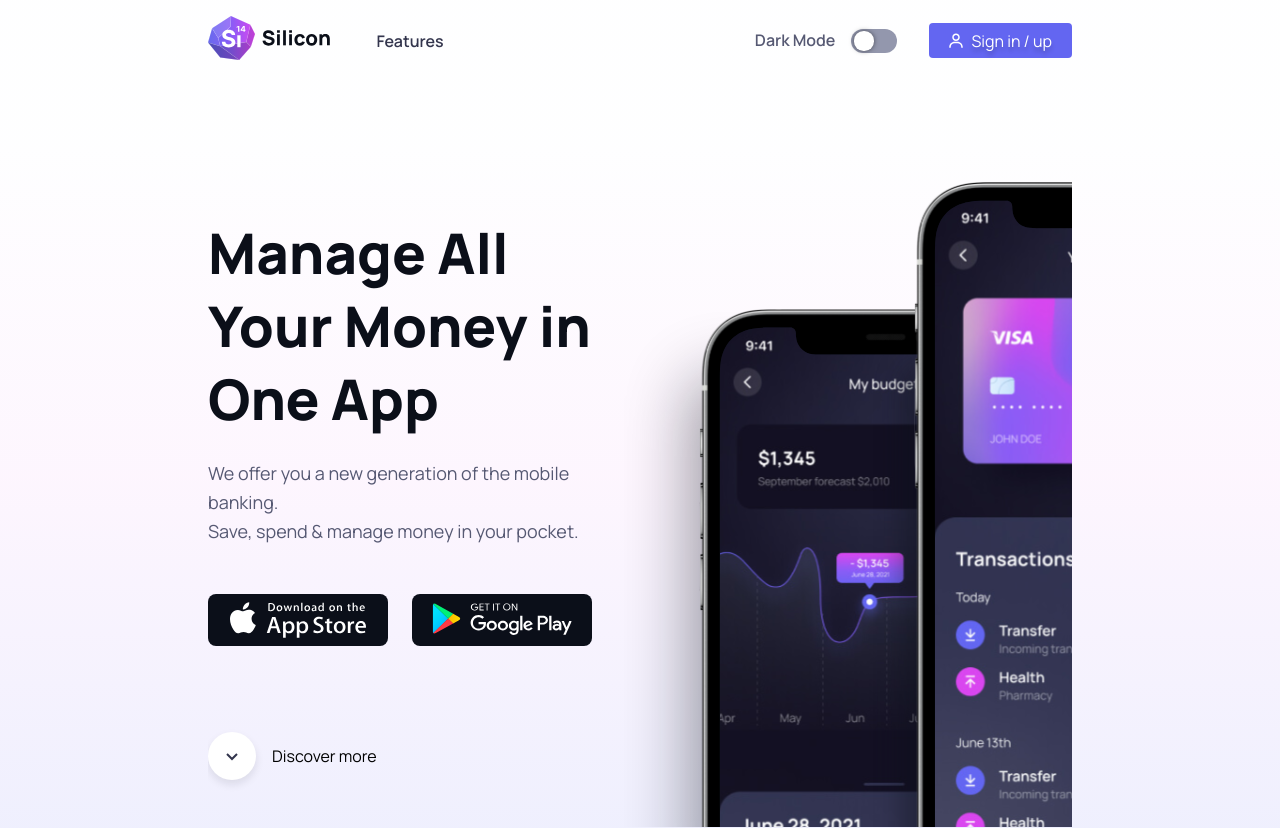
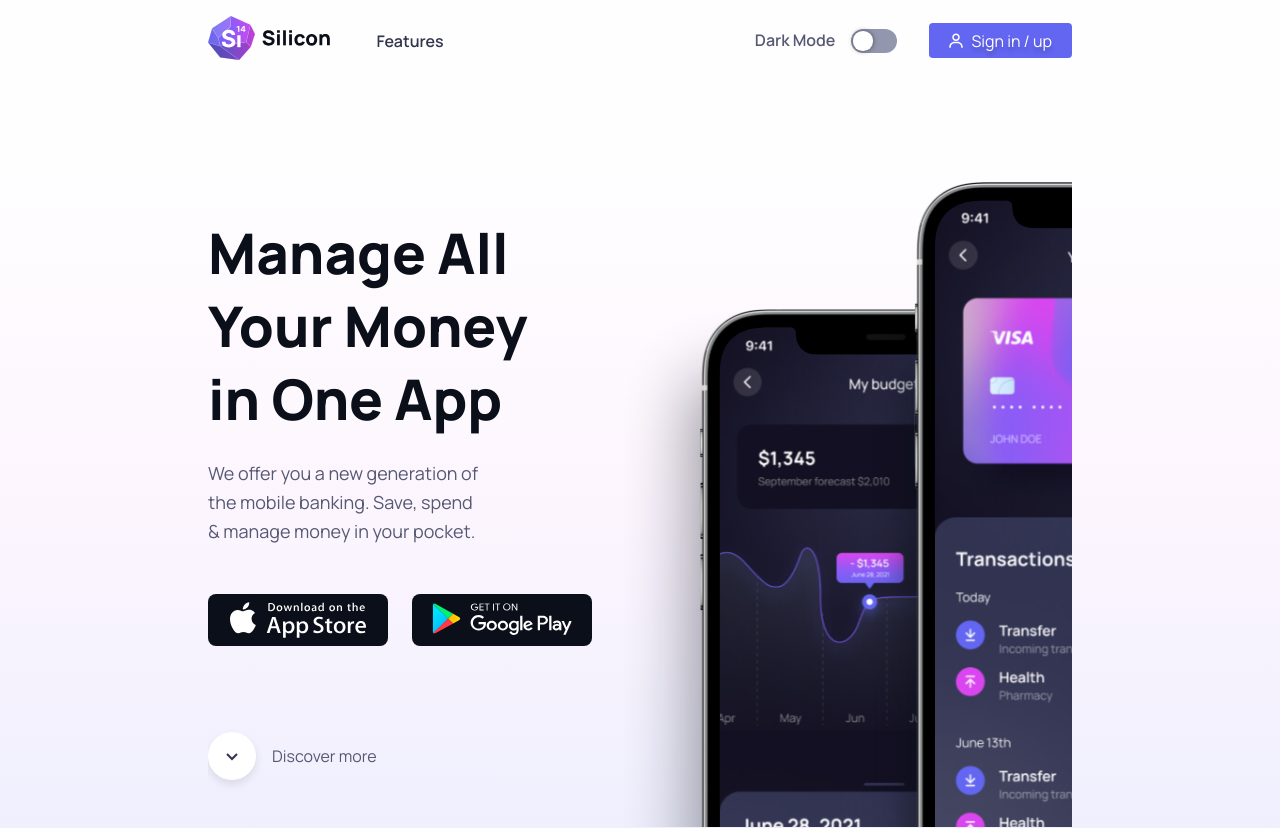
Before and after one commit to annbritt-strom/Silicon-React, a React (Vite) app: page / in a window 1280 px wide. Shown: the top 829 px of the page. Built offline with nearby package versions, Linux system fonts and the light colour scheme.

Commit message:
Reworked CSS in preperation for Darkmode

```diff
--- a/index.html
+++ b/index.html
@@ -1,5 +1,5 @@
 <!doctype html>
-<html lang="en">
+<html lang="en" class="">
   <head>
     <meta charset="UTF-8" />
     <meta name="viewport" content="width=device-width, initial-scale=1.0" />
--- a/src/assets/css/styles.css
+++ b/src/assets/css/styles.css
@@ -2,7 +2,10 @@
 
 :root {
     --font-family: "Manrope", sans-serif;
-    --background-color: #ffffff;
+    --background-primary: #ffffff;
+    --background-secondary: #F3F6FF;
+    --newsletter-background: #B4B7C9;
+
 
     --brand-primary: #6366F1;
     --brand-success: #22C55E;
@@ -21,6 +24,16 @@
     --brdr-radius-s: .25rem;
     --brdr-radius-m: .375rem;
     --brdr-radius-l: .5rem;
+
+    --header-color: #0B0F19; /* gray-900 */
+    --nav-font-color: #33354D; /* gray-800 */
+    --primary-font-color: #565973; /* gray-700 */
+    --lighter-font-color: #9397AD; /* gray-600 */
+    --special-font-color: #9397AD; /* gray-600 */
+    --special-form-text: #B4B7C9; /* gray-500 */
+
+    --form-background: #ffffff;
+    --store-button-background: #0B0F19;
 }
 
 /*UTILITY START*/
@@ -67,7 +80,7 @@ a:link {
 
 h1, h2, h3, h4, h5 {
     font-weight: 800;
-    color: var(--clr-gray-900);
+    color: var(--header-color);
 }
 
 h2 {
@@ -97,6 +110,8 @@ h5 {
     display: none;
 }
 
+
+
 /*UTILITY END*/
 
 /*CSS START*/
@@ -107,9 +122,17 @@ h5 {
     box-sizing: border-box;
 }
 
+html {
+    color-scheme: light;
+}
+
+.dark {
+    color-scheme: dark;
+}
+
 body {
     font-family: var(--font-family);
-    background-color: var(--background-color);
+    background-color: var(--background-primary);
 }
 
 header {
@@ -218,13 +241,9 @@ header {
     .slider {
         position: absolute;
         inset: 0;
-        top: 0;
-        left: 0;
-        right: 0;
-        bottom: 0;
 
         background-color: var(--clr-gray-600);
-        border-radius: 100vw;
+        border-radius: 1.33rem;
 
         cursor: pointer;
     }
@@ -235,7 +254,7 @@ header {
         height: 80%;
         aspect-ratio: 1;
         top: 2.9px;
-        left: 3px;
+        left: 2px;
         border-radius: 50%;
         background-color: #ffffff;
         box-shadow: 0 0 5px #00000085;
@@ -243,8 +262,12 @@ header {
         transition: .3s;
     }
 
-    input[type="checkbox"]:checked ~ .slider::before{
-        transform: translateX(21px);
+    input[type="checkbox"]:checked + .slider::before{
+        transform: translateX(23px);
+    }
+
+    input[type="checkbox"]:checked ~ .slider {
+        background-color: var(--brand-primary);
     }
 }
 
@@ -271,6 +294,7 @@ header {
     display: flex;
     flex-direction: column;
     gap: 1.5rem;
+    text-wrap: balance;
 
     h1 {
         font-size: 3.5rem;
@@ -279,7 +303,7 @@ header {
     }
 
     p {
-        color: var(--clr-gray-700);
+        color: var(--primary-font-color);
         font-size: 1.125rem;
         font-weight: 400;
         line-height: 160%;
@@ -300,7 +324,7 @@ header {
     width: 11.25rem;
     height: 3.25rem;
 
-    background-color: var(--clr-gray-900);
+    background-color: var(--store-button-background);
     border-radius: .5rem;
 
     img {
@@ -316,6 +340,7 @@ header {
     display: flex;
     align-items: center;
     gap: 1rem;
+    color: var(--primary-font-color);
 
     button {
         background-color: #ffffff;
@@ -369,19 +394,15 @@ header {
 
     border: 1px solid var(--clr-gray-300);
     border-radius: var(--brdr-radius-l);
-    box-shadow: 0px 3px 2px var(--clr-gray-500);
 
     img {
         width: 100%;
     }
 }
 
-.logo-5 {
-    box-shadow: 0px 3px 2px var(--clr-gray-600);
-}
-
 .logo-6 {
     background-color: rgba(255, 255, 255, 0.15);
+    box-shadow: 0px 4.4px 12px #1310220f;
 }
 
 /* LOGOTYPES END */
@@ -426,8 +447,7 @@ header {
         gap: .7rem;
 
         p {
-            color: var(--clr-gray-600);
-            columns: var(--clr-gray-700);
+            color: var(--lighter-font-color);
             line-height: 160%;
         }
     }
@@ -456,7 +476,7 @@ header {
 }
 
 .card-text p {
-    color: var(--clr-gray-700);
+    color: var(--primary-font-color);
     font-size: var(--medium-text);
 }
 
@@ -465,7 +485,7 @@ header {
 /* SLIDER START */
 
 #slider {
-    background-color: var(--clr-gray-100);
+    background-color: var(--background-secondary);
     padding: 5rem 0;
 
     .container {
@@ -494,9 +514,9 @@ header {
         text-align: center;
         max-width: 650px;
         line-height: 160%;
+        color: var(--primary-font-color);
     }
 }
-
 
 /* SLIDER END */
 
@@ -514,10 +534,6 @@ header {
         flex-direction: column;
         align-items: center;
         padding: 5rem 0;
-    }
-
-    p {
-        color: var(--clr-gray-700);
     }
 
     button {
@@ -559,6 +575,9 @@ header {
         max-width: 30rem;
     }
 
+    p {
+        color: var(--special-font-color);
+    }
 
     .image-container {
         max-width: 50%;
@@ -590,6 +609,10 @@ header {
         margin-bottom: 2rem;
     }
 
+    p {
+        color: var(--primary-font-color);
+    }
+
     .image-container {
         max-width: 50%;
         height: 31rem;
@@ -599,7 +622,6 @@ header {
         display: flex;
         gap: 2rem;
     }
-
 
     .fact {
         display: flex;
@@ -633,7 +655,7 @@ header {
 /* TESTIMONIALS START */
 
 #testimonials {
-    background-color: var(--clr-gray-100);
+    background-color: var(--background-secondary);
     padding-top: 5rem;
     padding-bottom: 6.8rem;
 
@@ -670,11 +692,10 @@ header {
     max-width: 26rem;
     height: 20.5rem;
 
-
     .review-text {
         font-size: 1.125rem;
         font-weight: 400;
-        color: var(--clr-gray-700);
+        color: var(--primary-font-color);
         padding-top: 1.5rem;
     }
 }
@@ -687,13 +708,13 @@ header {
     .name{
         font-size: 1rem;
         font-weight: 700;
-        color: var(--clr-gray-900);
+        color: var(--header-color);
     }
 
     .title{
         font-size: 1rem;
         font-weight: 400;
-        color: var(--clr-gray-600);
+        color: var(--lighter-font-color);
     }
 }
 
@@ -737,7 +758,7 @@ header {
     }
 
     p {
-        color: var(--clr-gray-700);
+        color: var(--primary-font-color);
         line-height: 160%;
         font-weight: 400;
     }
@@ -755,6 +776,7 @@ header {
     flex-direction: column;
     gap: 2.5rem;
     padding-bottom: 2.5rem;
+    color: var(--special-font-color);
 }
 
 .contact-selection {
@@ -782,12 +804,14 @@ header {
 .call {
     button {
         color: var(--brand-primary);
+        cursor: pointer;
     }
 }
 
 .message {
     button {
         color: var(--brand-success);
+        cursor: pointer;
     }
 }
 
@@ -797,7 +821,6 @@ header {
     gap: 1rem;
 
     h3 {
-        color: var(--clr-gray-900);
         font-size: 1rem;
         line-height: 160%;
         font-weight: 600;
@@ -806,6 +829,7 @@ header {
     p {
         line-height: 160%;
         font-weight: 400;
+        color: var(--primary-font-color);
     }
 
     .active {
@@ -861,7 +885,7 @@ header {
     .container {
         display: flex;
         justify-content: space-between;
-        background-color: var(--clr-gray-100);
+        background-color: var(--background-secondary);
         padding: 4rem 6rem;
         border-radius: .5rem;
 
@@ -902,11 +926,12 @@ header {
 
 .form-input {
     border: 1px solid var(--clr-gray-400);
-    color: var(--clr-gray-500);
+    color: var(--form-text);
     padding: .4em 1em;
     width: 23rem;
     font-family: "Manrope", sans-serif;
     font-size: 1rem;
+    background-color: var(--form-background);
 }
 
 .subscribe-btn {
@@ -931,7 +956,7 @@ footer {
     max-width: --var(max-width);
 
     p {
-        color: var(--clr-gray-600);
+        color: var(--lighter-font-color);
     }
 }
 
--- a/src/components/Main.jsx
+++ b/src/components/Main.jsx
@@ -12,7 +12,7 @@ const Main = () => {
                <div className="main-content">
                   <div className="main-text">
                      <h1>Manage All Your Money in One App</h1>
-                     <p>We offer you a new generation of the mobile banking. <br /> Save, spend & manage money in your pocket.</p>
+                     <p>We offer you a new generation of the mobile banking. Save, spend & manage money in your pocket.</p>
 
                      <div className="download-app-buttons">
                         <div className="store-button" role="button">
--- a/src/components/MainNav.jsx
+++ b/src/components/MainNav.jsx
@@ -15,7 +15,7 @@ const MainNav = () => {
                <div className="theme-toggle">
                   <p>Dark Mode</p>
                   <label className="toggle">
-                        <input type="checkbox" />
+                        <input type="checkbox" id="darkmode-toggle" />
                         <span className="slider"></span>
                   </label>
                </div>
```
